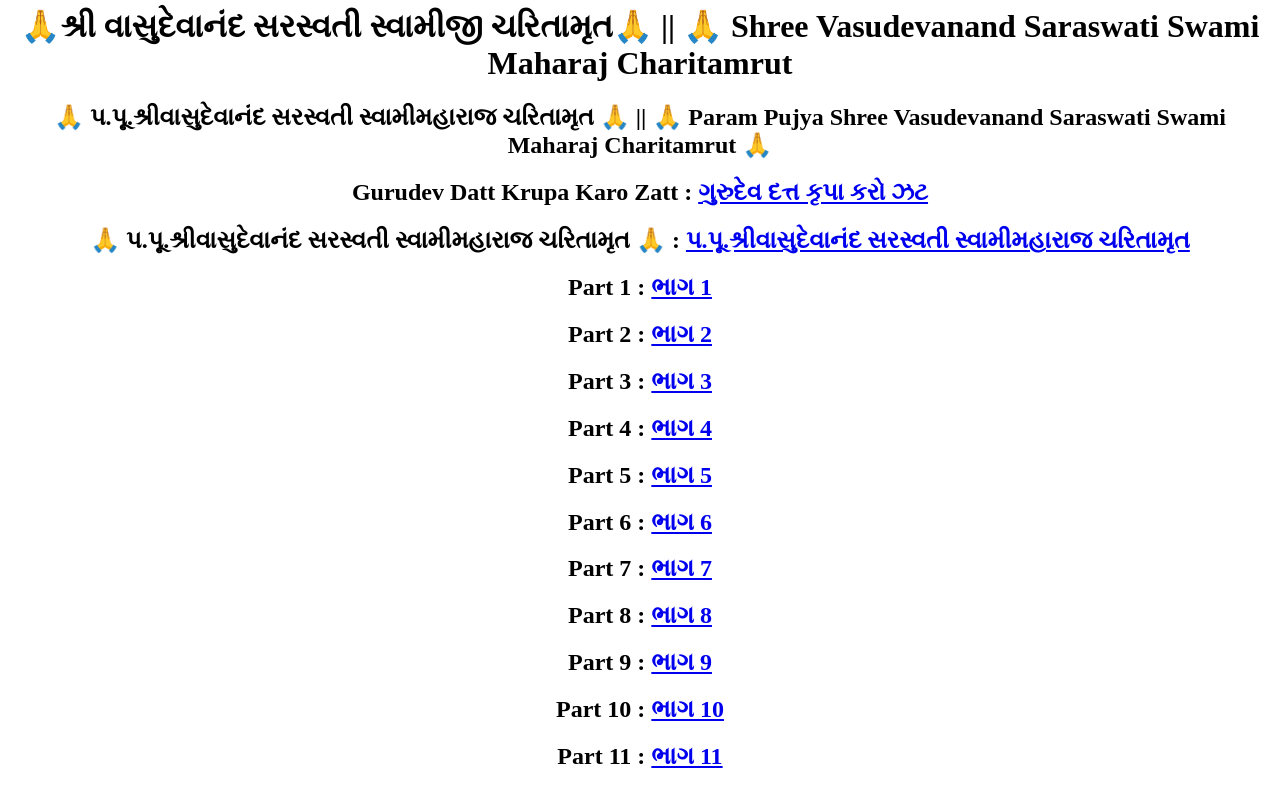
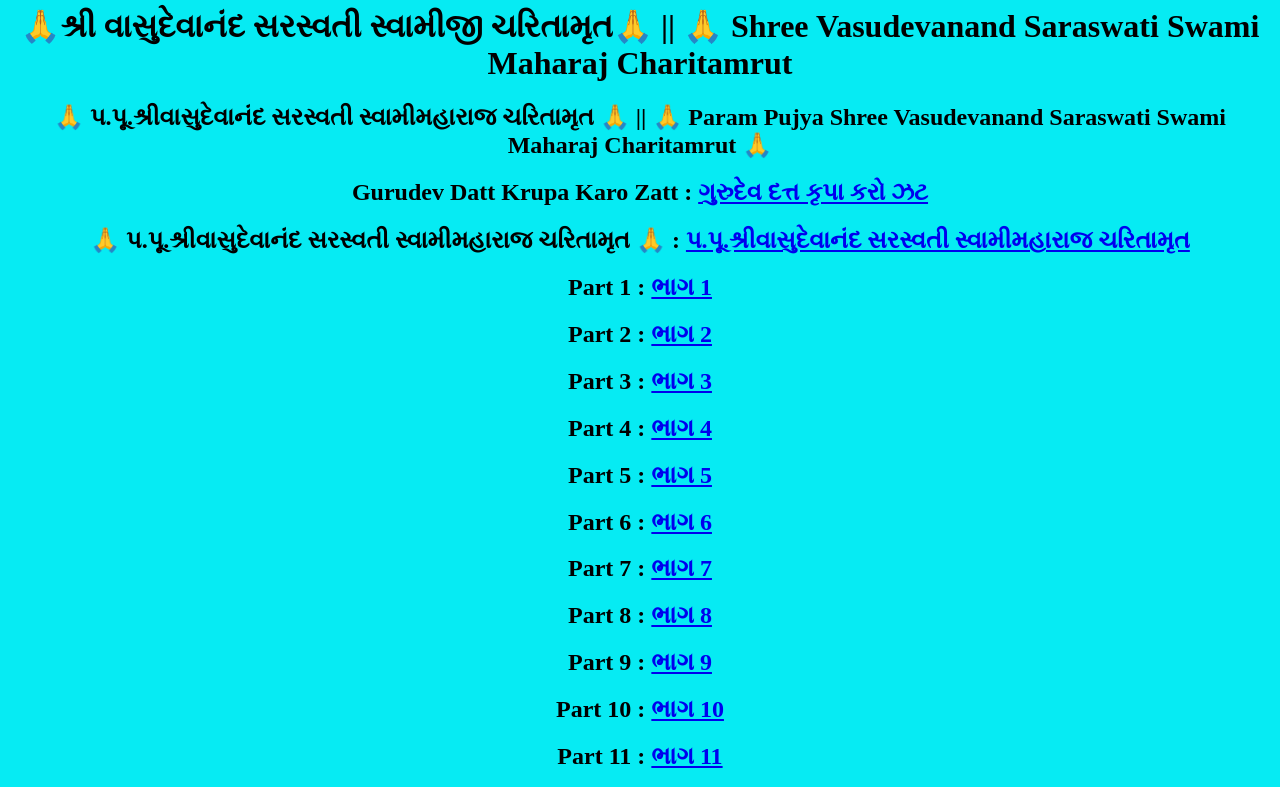
Before and after one commit to meet41/Vasudevanand-Saraswati-Swami-Maharaj-Charitamrut, a plain HTML site: page index.html in a window 1280 px wide. Shown: the part 246-1033 px from the top of the page. Drawn offline with Linux system fonts and the light colour scheme.

Commit message:
Update style1.css

```diff
--- a/style1.css
+++ b/style1.css
@@ -1,3 +1,7 @@
+body
+{
+    background-color: rgb(6, 235, 243);
+}
 .container
 {
     justify-content: center;
```
